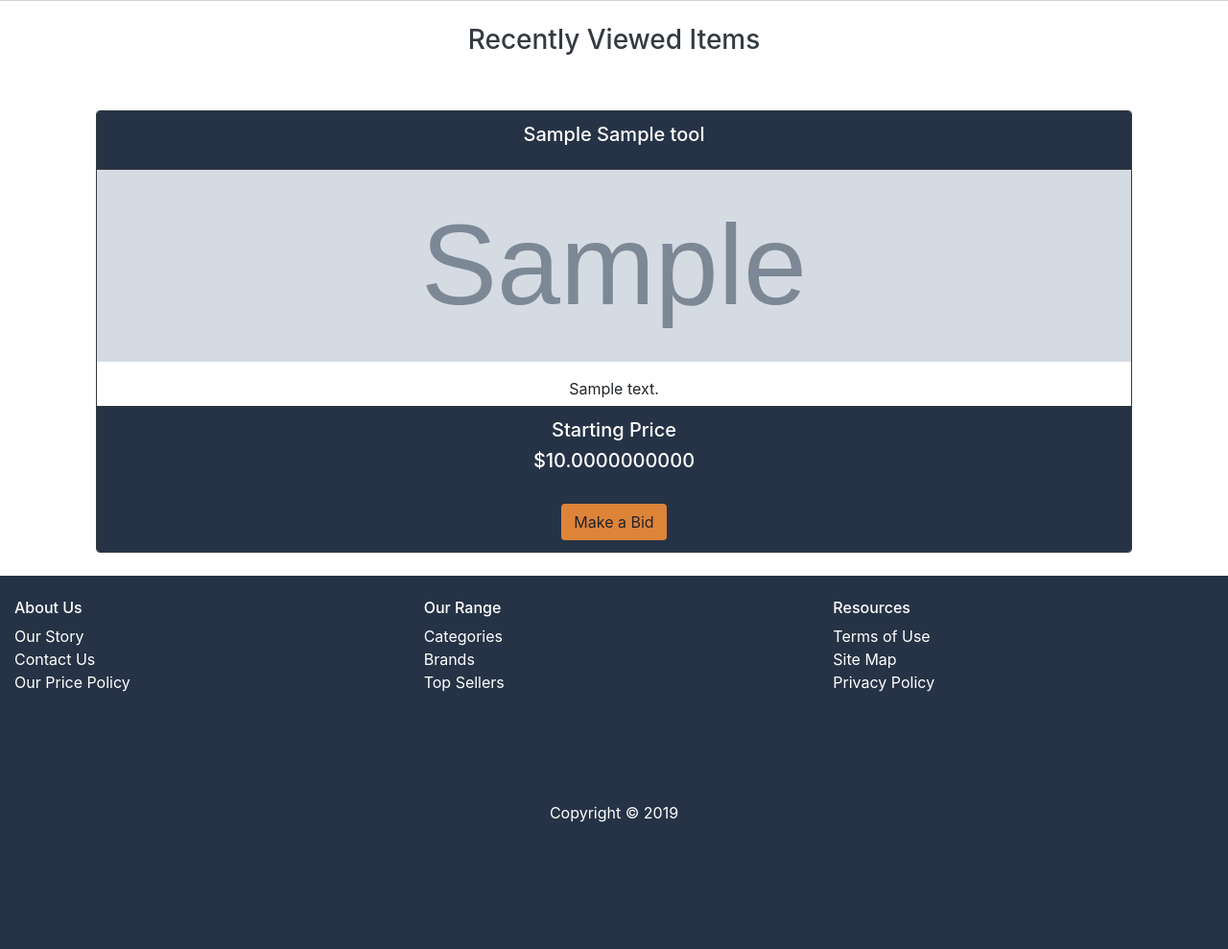
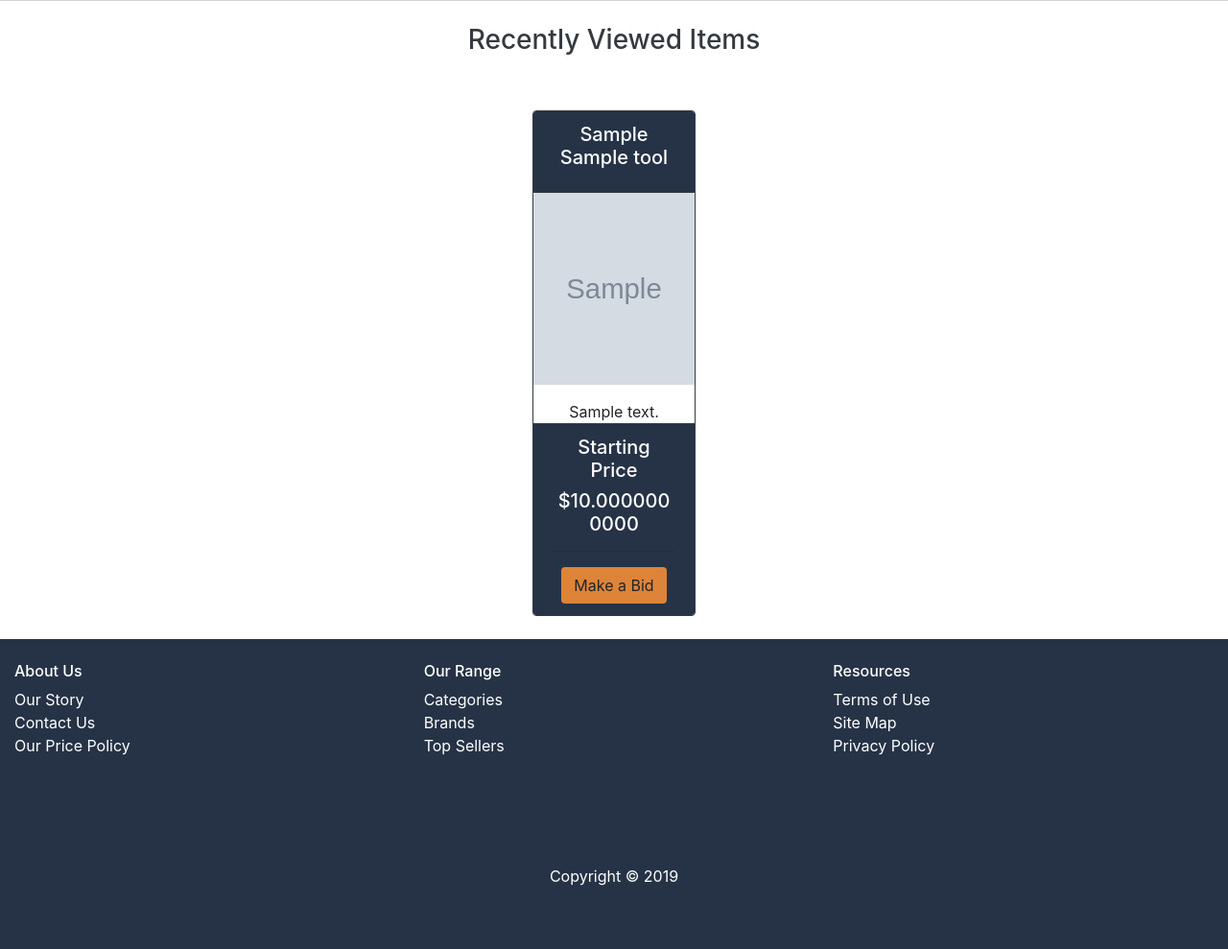
Before and after one commit to dcwilli/dustygarage, a Flask app: template marketplace/templates/userdash/maindash.html in a window 1280 px wide. Shown: the part 606-1595 px from the top of the page at 96% size. Before the commit the page ends 1463 px from the top, so only its background shows below. Run offline with Flask 2, Linux system fonts and the light colour scheme; tables that the repository leaves empty hold one stand-in row (values such as "Sample post"); the template is opened without the code that fills it: values that come from a table or form of the project are taken from there, most other values are stand-ins (such as "Sample title", 1, 10 or a date in 2020); grey boxes marked "Sample" are stand-in pictures; some libraries are stand-ins or nearby versions.

Commit message:
Update BS4 maindash RVI

```diff
--- a/marketplace/templates/userdash/maindash.html
+++ b/marketplace/templates/userdash/maindash.html
@@ -109,7 +109,7 @@
                     <h3 class="col-sm-12 ">Recently Viewed Items</h3>
                 </div>
                 <div class="container">
-                    <div class="card-deck mx-auto my-4">
+                    <div class="card-deck mx-auto my-4" style="max-width: 200px">
                         {% for view in views %}
 
                         <div class="card border-dark">
@@ -121,8 +121,7 @@
                                 <img style="height: 200px" class="card-img-top mx-auto"
                                     src={{'/static/img/' + view.images }} alt="Tool Image">
 
-                                <p class="card-text mx-2 px-2 text-center d-inline-block text-truncate pt-3"
-                                    style="max-width: 200px;">
+                                <p class="card-text mx-2 px-2 text-center text-truncate pt-3" style="max-width: 200px;">
                                     {{view.desc}}
                                 </p>
 
```
